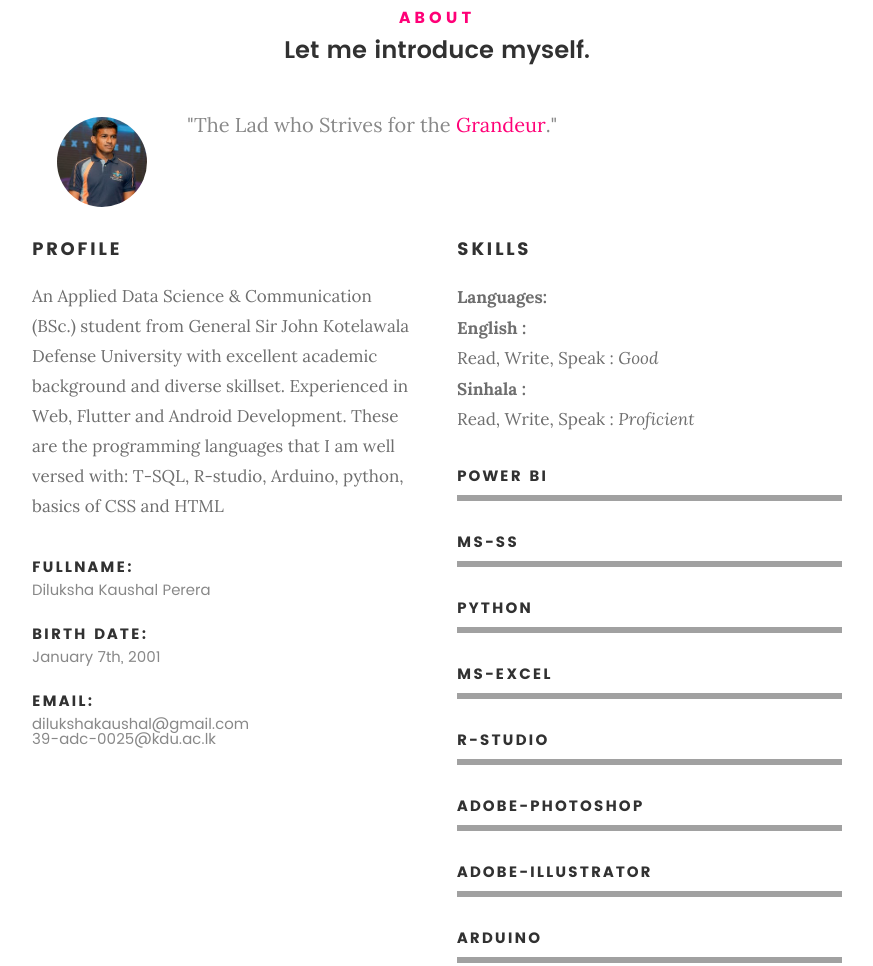
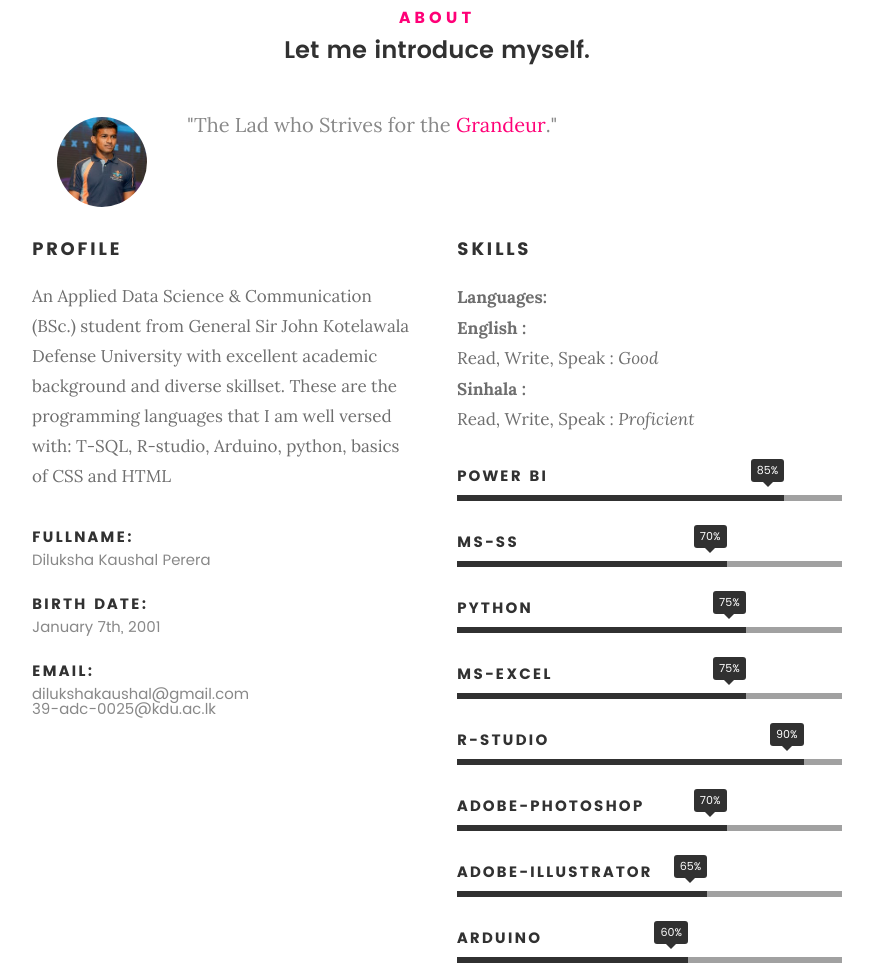
Before and after one commit to DK01git/DK01git.github.io, a plain HTML site: page index.html in a window 1280 px wide. Shown: the part 917-1883 px from the top of the page, without its empty margins (203-1076 px from the left). Drawn offline with Linux system fonts and the light colour scheme; files whose address does not match are found by name.

Commit message:
Update index.html

```diff
--- a/index.html
+++ b/index.html
@@ -156,8 +156,7 @@
    		<div class="col-six tab-full">
 
    			<h3>Profile</h3>
-                <p>An Applied Data Science & Communication (BSc.) student from General Sir John Kotelawala Defense University with excellent academic background and diverse skillset.                       Experienced in Web, Flutter and Android Development.
-                   These are the programming languages that I am well versed with: T-SQL, R-studio, Arduino, python, basics of CSS and HTML</p>
+                <p>An Applied Data Science & Communication (BSc.) student from General Sir John Kotelawala Defense University with excellent academic background and diverse skillset. These are the programming languages that I am well versed with: T-SQL, R-studio, Arduino, python, basics of CSS and HTML</p>
 
    			<ul class="info-list">
    				<li>
@@ -192,39 +191,40 @@
 
                 <ul class="skill-bars">
                     <li>
-<!--                         <div class="progress percent85"><span>85%</span></div> -->
+			<div class="progress percent85"><span>85%</span></div>
                         <strong>Power BI</strong>
                     </li>
                     <li>
-<!--                         <div class="progress percent70"><span>70%</span></div> -->
+                         <div class="progress percent70"><span>70%</span></div>
                         <strong>MS-SS</strong>
                     </li>
                     <li>
-<!--                         <div class="progress percent75"><span>75%</span></div> -->
+                         <div class="progress percent75"><span>75%</span></div>
                         <strong>Python</strong>
                     </li>
                     <li>
-<!--                         <div class="progress percent75"><span>75%</span></div> -->
+                         <div class="progress percent75"><span>75%</span></div>
                         <strong>MS-Excel</strong>
                     </li>
 		    <li>
-<!--                         <div class="progress percent90"><span>90%</span></div> -->
+                         <div class="progress percent90"><span>90%</span></div>
                         <strong>R-Studio</strong>
                     </li>
                     <li>
-<!--                         <div class="progress percent70"><span>70%</span></div> -->
+                         <div class="progress percent70"><span>70%</span></div>
                         <strong>Adobe-Photoshop</strong>
                     </li>
                     <li>
-<!--                         <div class="progress percent65"><span>65%</span></div> -->
+                         <div class="progress percent65"><span>65%</span></div>
                         <strong>Adobe-illustrator</strong>
                     </li>
                     <li>
-<!--                         <div class="progress percent60"><span>60%</span></div> -->
+                         <div class="progress percent60"><span>60%</span></div>
                         <strong>Arduino</strong>
                     </li>
 
                 </ul> <!-- /skill-bars -->
+
 
    		</div>
 
@@ -666,7 +666,7 @@
    		<div class="col-twelve">
 
    			<h5>Contact</h5>
-   			<h2>I'd Love To Hear from You.</h2>
+   			<h2>I'd Love To Hear for You.</h2>
 
    			<p class="lead">Feel free to Contact Me:</p>
 
```
